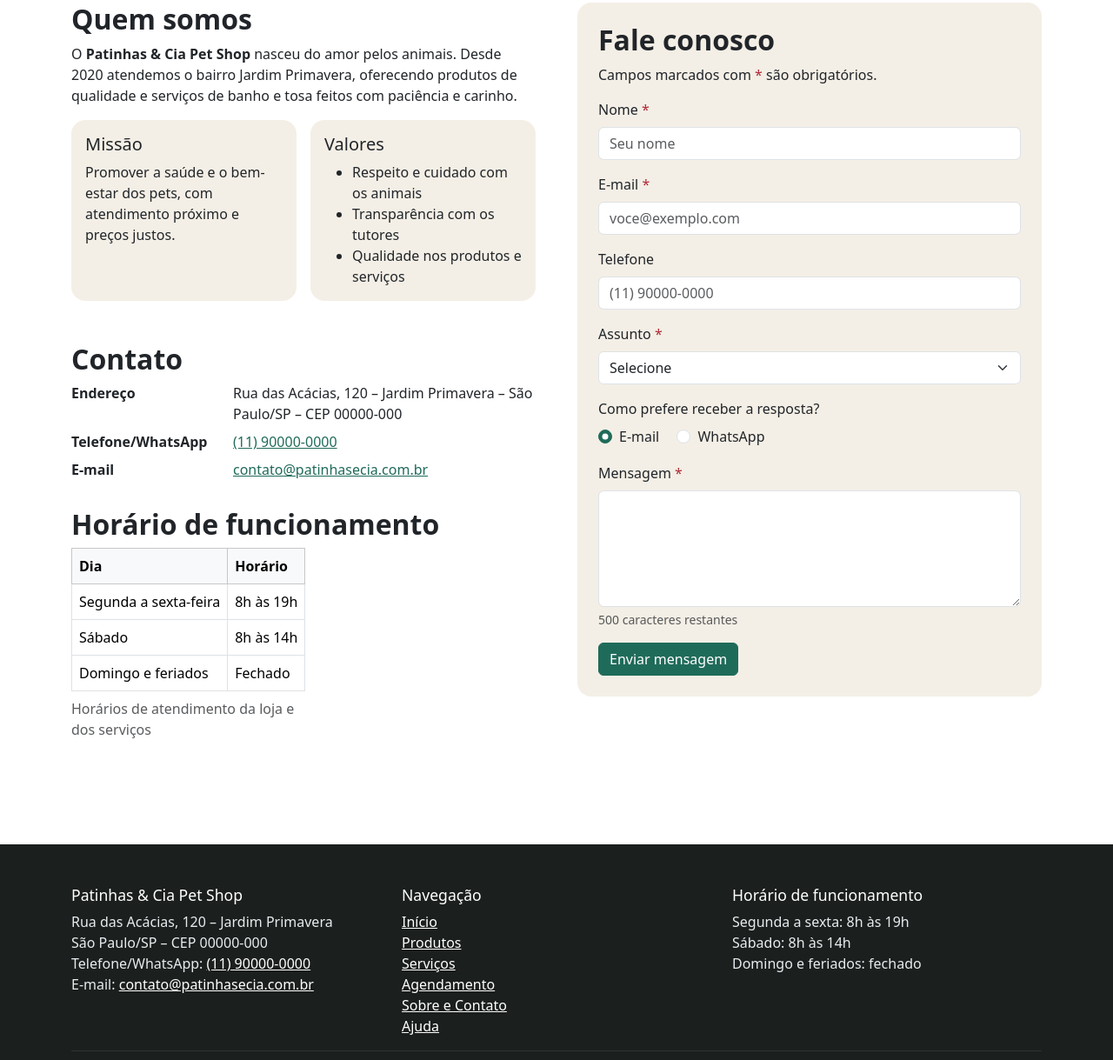
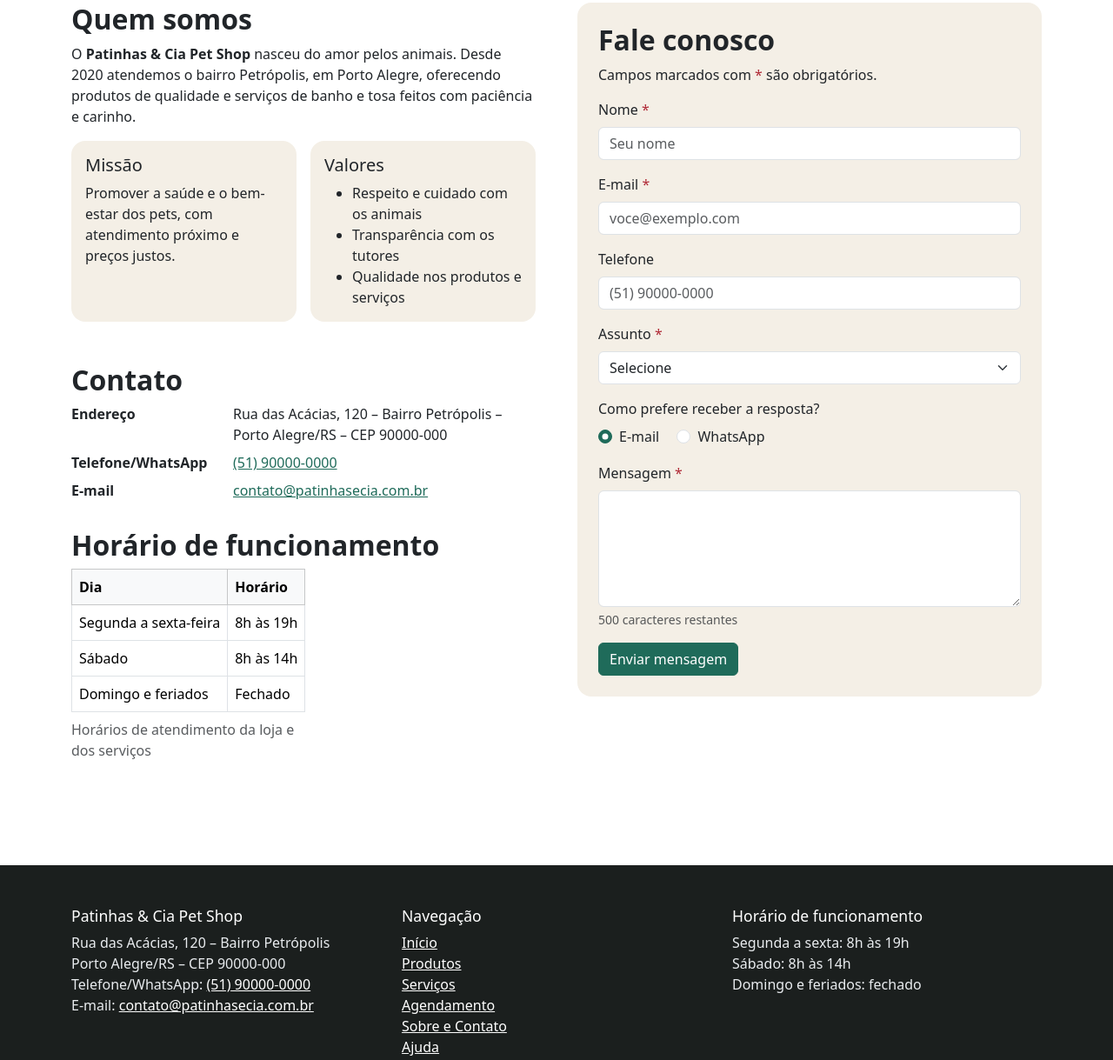
Before and after one commit to victtortoledokk/petshop-patinhas, a plain HTML site: page sobre.html in a window 1280 px wide. Shown: the part 329-1548 px from the top of the page at 87% size. Drawn offline with nearby package versions, Linux system fonts and the light colour scheme.

Commit message:
Fase 2: dados fictícios do Rio Grande do Sul (DDD 51) em sobre.html

```diff
--- a/sobre.html
+++ b/sobre.html
@@ -22,7 +22,7 @@
       <div class="container d-flex flex-wrap justify-content-between align-items-center gap-2">
         <p class="mb-0 d-flex flex-wrap align-items-center gap-2">
           <span id="status-loja" class="badge text-bg-secondary">Seg. a sex. 8h às 19h · sáb. 8h às 14h</span>
-          <span>WhatsApp: <a href="tel:+5511900000000">(11) 90000-0000</a></span>
+          <span>WhatsApp: <a href="tel:+5551900000000">(51) 90000-0000</a></span>
         </p>
         <div class="barra-acessibilidade d-flex flex-wrap gap-1" role="group" aria-label="Recursos de acessibilidade">
           <button type="button" class="btn btn-sm" id="btn-diminuir-fonte" aria-label="Diminuir o tamanho do texto">A−</button>
@@ -73,7 +73,7 @@
       <div class="row g-5">
         <section class="col-lg-6" aria-labelledby="titulo-quem-somos">
           <h2 id="titulo-quem-somos" class="fw-bold">Quem somos</h2>
-          <p>O <strong>Patinhas &amp; Cia Pet Shop</strong> nasceu do amor pelos animais. Desde 2020 atendemos o bairro Jardim Primavera, oferecendo produtos de qualidade e serviços de banho e tosa feitos com paciência e carinho.</p>
+          <p>O <strong>Patinhas &amp; Cia Pet Shop</strong> nasceu do amor pelos animais. Desde 2020 atendemos o bairro Petrópolis, em Porto Alegre, oferecendo produtos de qualidade e serviços de banho e tosa feitos com paciência e carinho.</p>
           <div class="row g-3">
             <div class="col-sm-6">
               <div class="card bg-suave border-0 p-3 h-100">
@@ -96,9 +96,9 @@
           <h2 id="contato" class="fw-bold mt-5">Contato</h2>
           <dl class="row">
             <dt class="col-sm-4">Endereço</dt>
-            <dd class="col-sm-8">Rua das Acácias, 120 – Jardim Primavera – São Paulo/SP – CEP 00000-000</dd>
+            <dd class="col-sm-8">Rua das Acácias, 120 – Bairro Petrópolis – Porto Alegre/RS – CEP 90000-000</dd>
             <dt class="col-sm-4">Telefone/WhatsApp</dt>
-            <dd class="col-sm-8"><a href="tel:+5511900000000">(11) 90000-0000</a></dd>
+            <dd class="col-sm-8"><a href="tel:+5551900000000">(51) 90000-0000</a></dd>
             <dt class="col-sm-4">E-mail</dt>
             <dd class="col-sm-8"><a href="mailto:contato@patinhasecia.com.br">contato@patinhasecia.com.br</a></dd>
           </dl>
@@ -135,7 +135,7 @@
               </div>
               <div class="mb-3">
                 <label for="contato-telefone" class="form-label">Telefone</label>
-                <input type="tel" class="form-control" id="contato-telefone" name="telefone" maxlength="15" autocomplete="tel" placeholder="(11) 90000-0000">
+                <input type="tel" class="form-control" id="contato-telefone" name="telefone" maxlength="15" autocomplete="tel" placeholder="(51) 90000-0000">
               </div>
               <div class="mb-3">
                 <label for="contato-assunto" class="form-label obrigatorio">Assunto</label>
@@ -180,9 +180,9 @@
         <div class="col-md-4">
           <h2>Patinhas &amp; Cia Pet Shop</h2>
           <address class="mb-0">
-            Rua das Acácias, 120 – Jardim Primavera<br>
-            São Paulo/SP – CEP 00000-000<br>
-            Telefone/WhatsApp: <a href="tel:+5511900000000">(11) 90000-0000</a><br>
+            Rua das Acácias, 120 – Bairro Petrópolis<br>
+            Porto Alegre/RS – CEP 90000-000<br>
+            Telefone/WhatsApp: <a href="tel:+5551900000000">(51) 90000-0000</a><br>
             E-mail: <a href="mailto:contato@patinhasecia.com.br">contato@patinhasecia.com.br</a>
           </address>
         </div>
```
